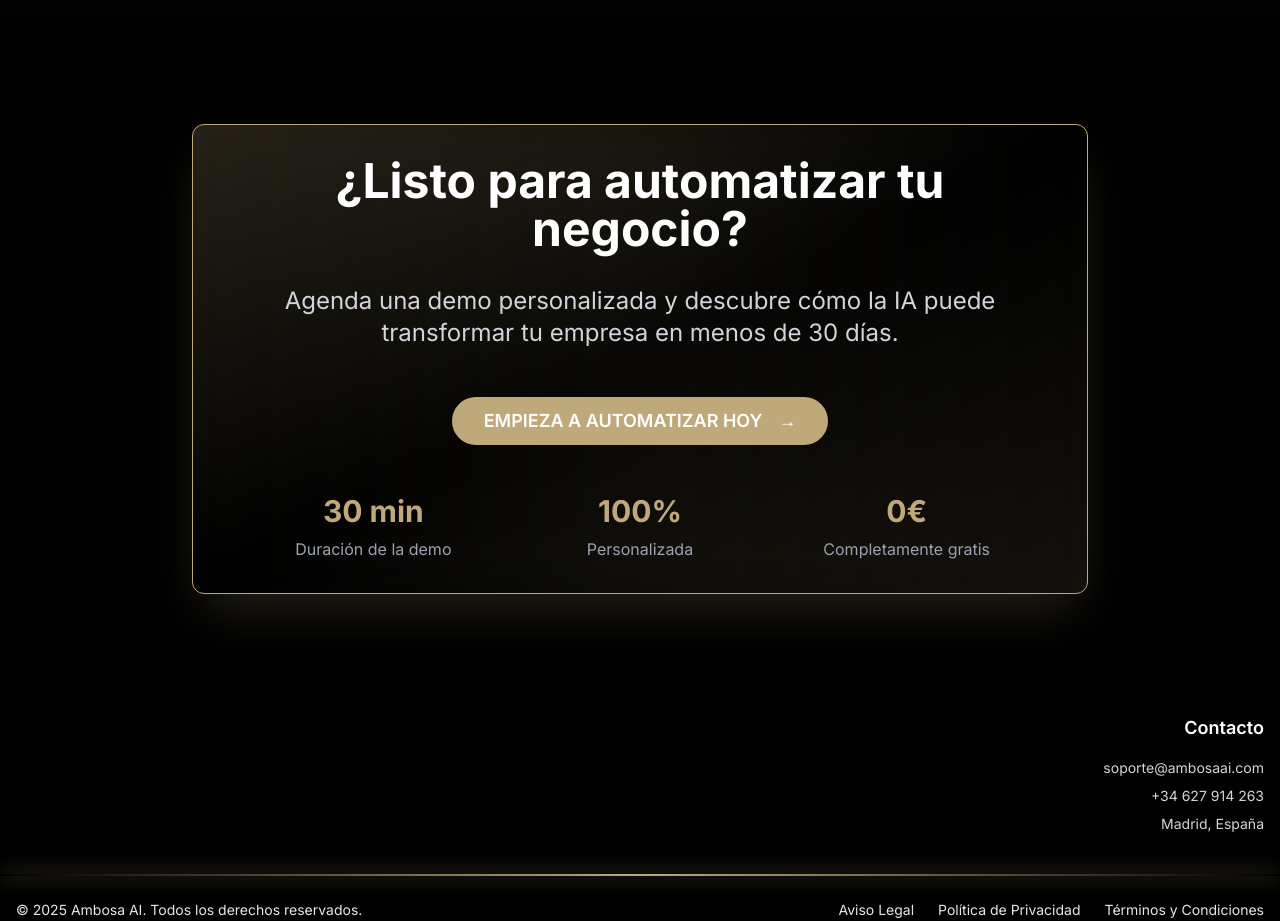
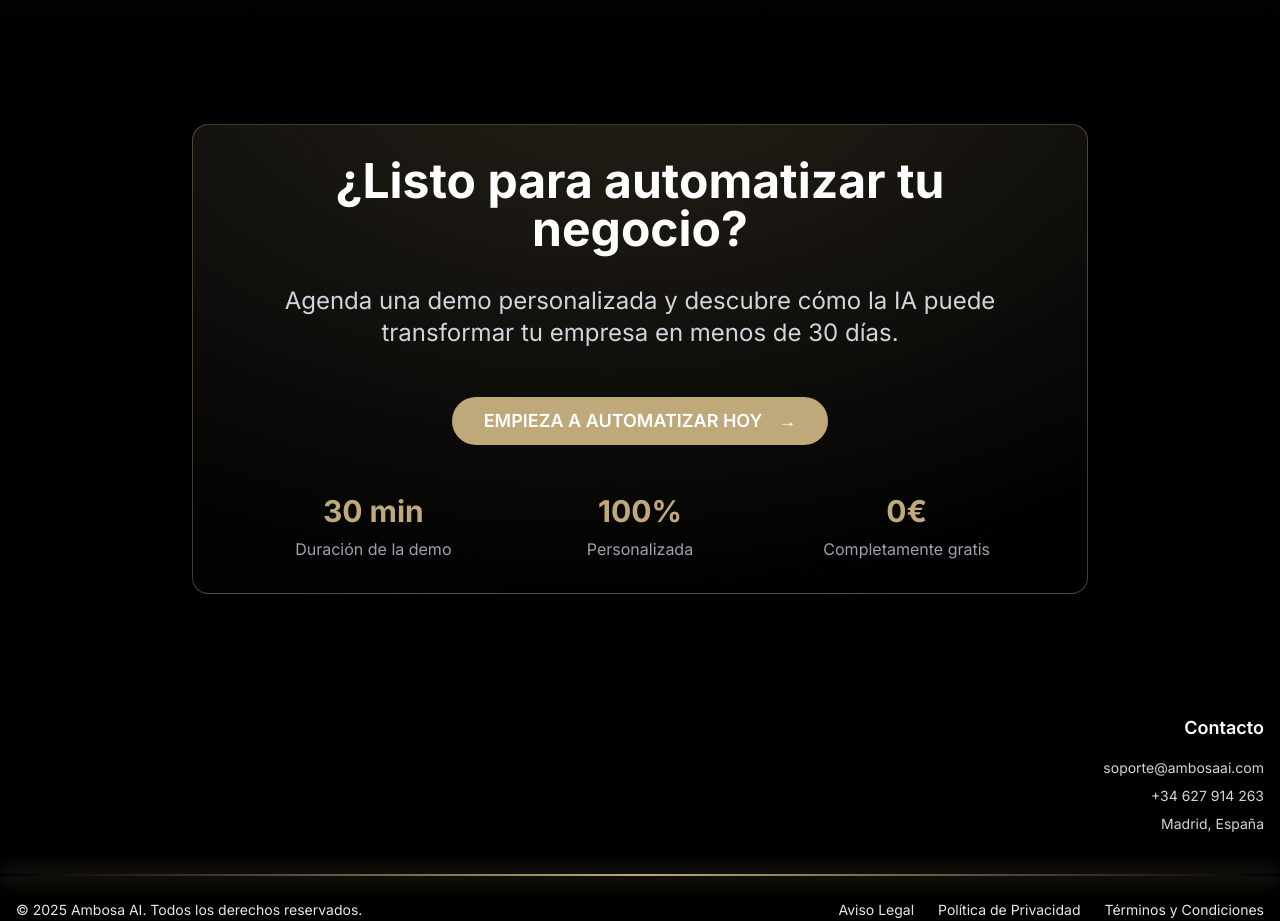
Before and after one commit to lucasespinosaai-lang/testambosaaiv0repository, a Next.js app: page / in a window 1280 px wide. Shown: the part 4060-4981 px from the top of the page. Built offline with nearby package versions, Linux system fonts and the light colour scheme.

Commit message:
Update page.tsx

```diff
--- a/app/page.tsx
+++ b/app/page.tsx
@@ -354,11 +354,17 @@ export default function Home() {
                 viewport={{ once: true }}
                 className="max-w-4xl mx-auto text-center"
               >
-                <div className="bg-gradient-to-br from-[#BFA97A]/20 via-black/60 to-[#BFA97A]/10 backdrop-blur-lg border border-[#BFA97A] rounded-xl p-6 sm:p-8 shadow-2xl shadow-[#BFA97A]/20 relative overflow-hidden">
-                  {/* Efecto de brillo adicional */}
-                  <div className="absolute inset-0 bg-gradient-to-r from-transparent via-[#BFA97A]/5 to-transparent blur-xl"></div>
+                <div className="
+  relative overflow-hidden rounded-2xl p-6 sm:p-8
+  border border-[#BFA97A]/35
+  shadow-xl shadow-black/30
+  backdrop-blur-md
+  bg-[radial-gradient(1200px_800px_at_50%_-20%,rgba(191,169,122,0.18),transparent_70%),linear-gradient(to_bottom_right,rgba(255,255,255,0.02),rgba(0,0,0,0.6))]
+">
+  {/* sutil “vignette” interior */}
+  <div className="pointer-events-none absolute inset-0 ring-1 ring-white/5 rounded-2xl"></div>
 
-                  <div className="relative z-10">
+  <div className="relative z-10">
                     <h2 className="text-4xl sm:text-5xl font-bold mb-8">¿Listo para automatizar tu negocio?</h2>
                     <p className="text-xl md:text-2xl mb-12 text-gray-300 max-w-3xl mx-auto">
                       Agenda una demo personalizada y descubre cómo la IA puede transformar tu empresa en menos de 30
```
